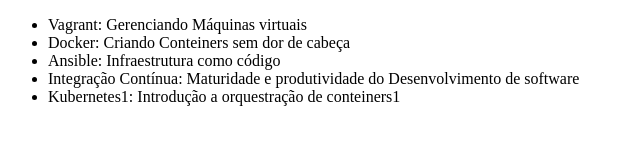
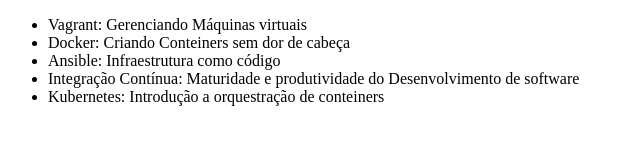
Before and after one commit to IgoPabloGomes/primeirorepositorio, a plain HTML site: page index.html in a window 1280 px wide. Shown: the full height of the page, 0-640 px from the left. Drawn offline with Linux system fonts and the light colour scheme.

Commit message:
Ultima alteração nos nomes dos cursos

```diff
--- a/index.html
+++ b/index.html
@@ -10,7 +10,7 @@
         <li>Docker: Criando Conteiners sem dor de cabeça</li>
         <li>Ansible: Infraestrutura como código</li>
         <li>Integração Contínua: Maturidade e produtividade do Desenvolvimento de software</li>
-        <li>Kubernetes1: Introdução a orquestração de conteiners1 </li>
+        <li>Kubernetes: Introdução a orquestração de conteiners </li>
     </ul>
 </body>
 </html>
```
